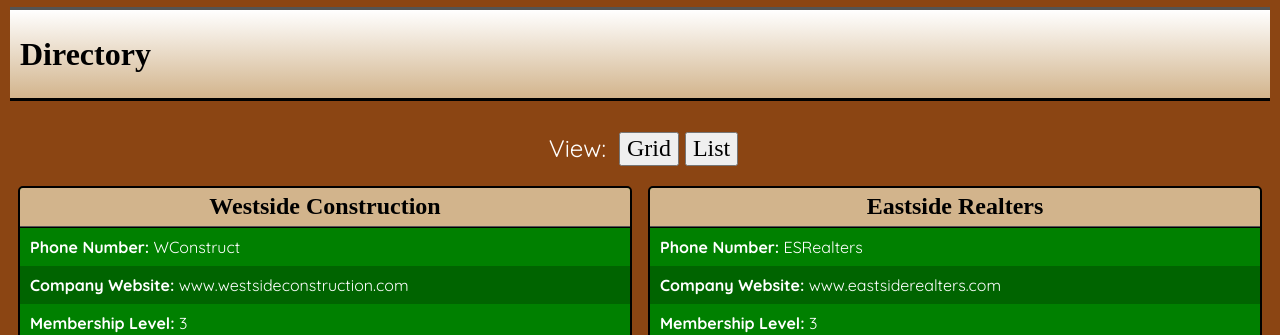
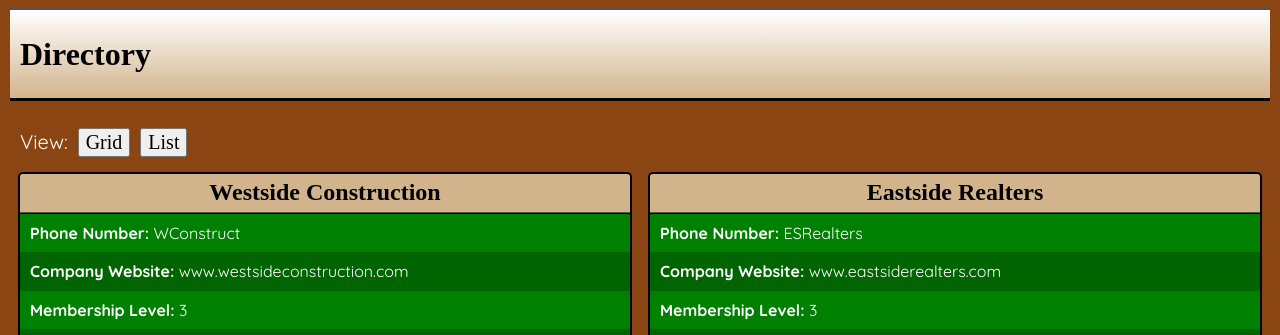
Before and after one commit to origamijellybean/wdd231, a plain HTML site: page chamber/directory.html in a window 1280 px wide. Shown: the part 103-438 px from the top of the page. Drawn offline with Linux system fonts and the light colour scheme.

Commit message:
moved view buttons to left

```diff
--- a/chamber/styles/small.css
+++ b/chamber/styles/small.css
@@ -27,6 +27,7 @@ body.hide {
     font-family: "Quicksand", sans-serif;
     font-weight: 400;
 }
+
 
 header {
     display: grid;
@@ -133,15 +134,17 @@ main {
 main #view {
     display: flex;
     align-items: center;
-    justify-content: center;
-    font-size: 24px;
+    /* justify-content: center; */
+    padding-left: 10px;
+    font-size: 20px;
+    gap: 10px;
+    min-height: 40px;
+    line-height: 1;
 }
-#view p {
-    margin: 10px;
+main #view p {
+    margin: 0;
 }
-#view button {
-    margin: 10px 3px;
-}
+
 
 #cards.grid {
     padding: 10px;
```
